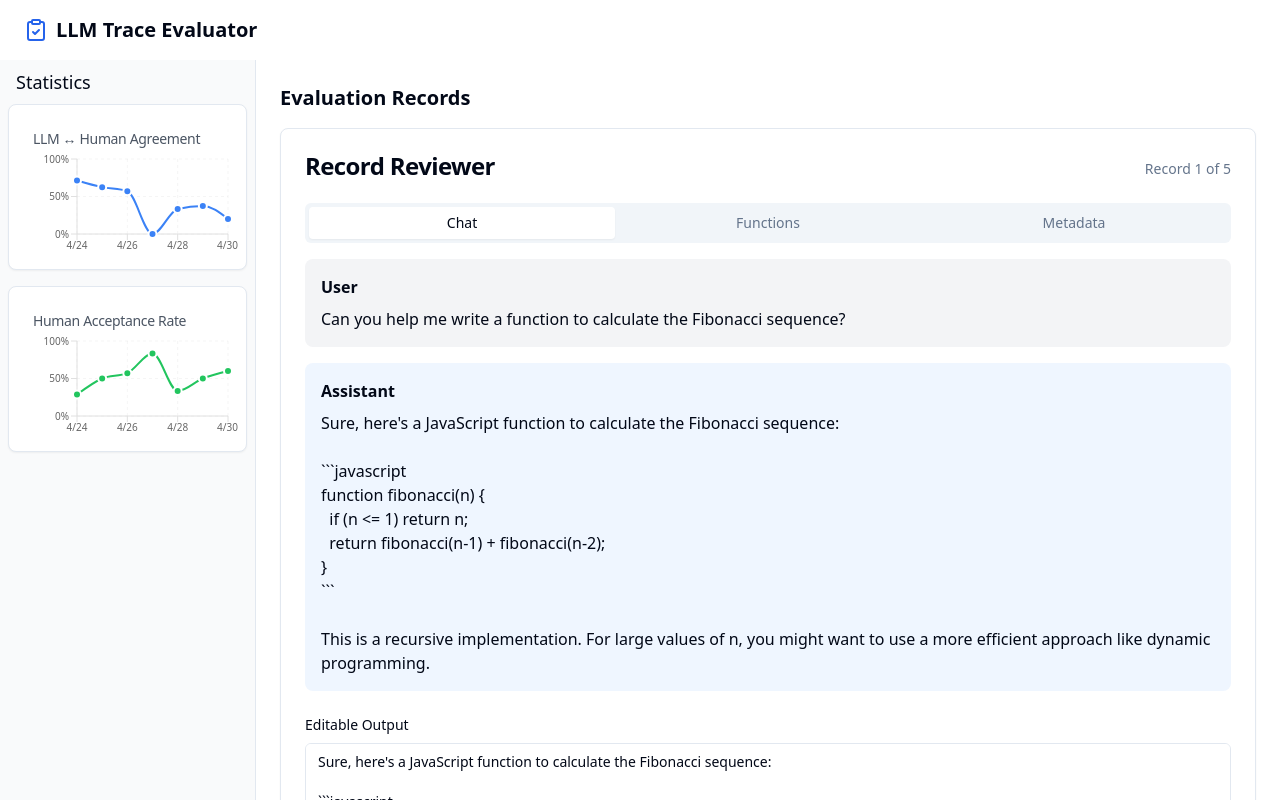
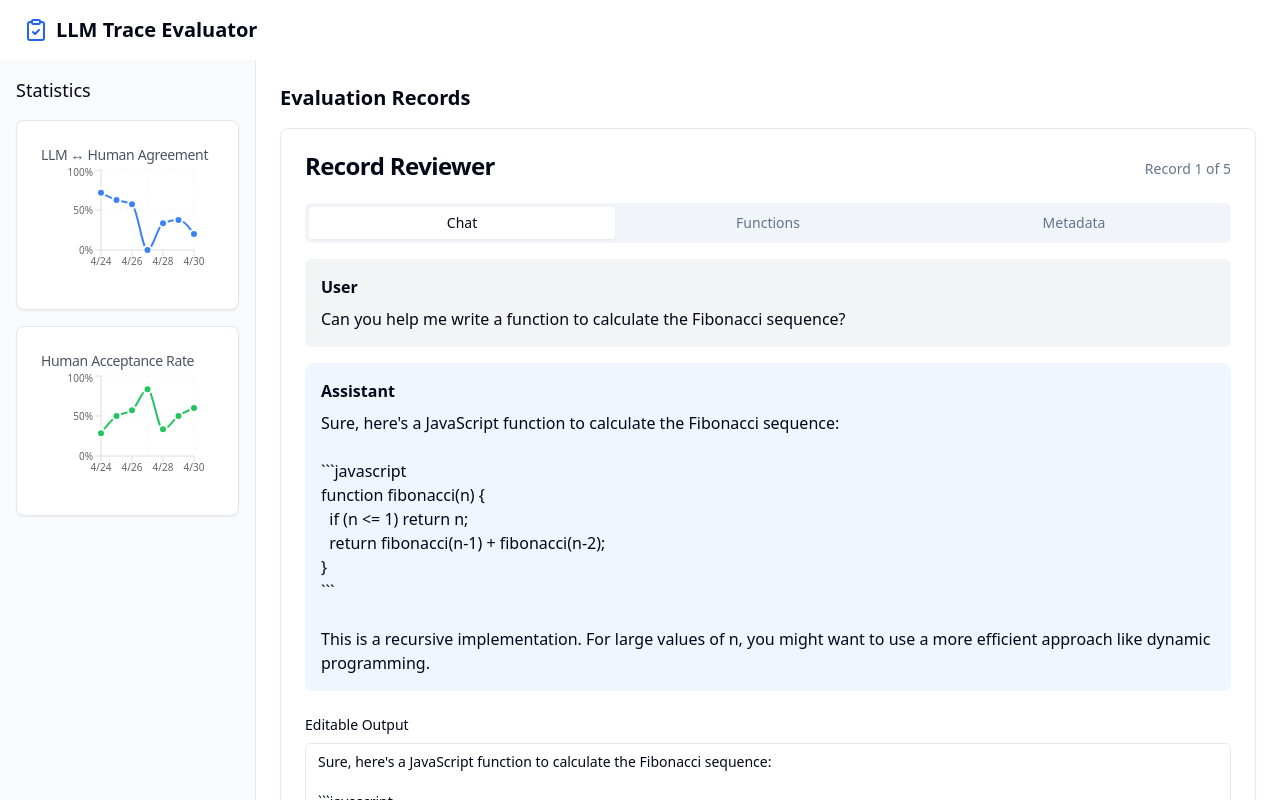
Before and after one commit to phuryn/trace-insight-charts-view, a React (Vite) app: page / in a window 1280 px wide. Shown: the top 800 px of the page. Built offline with nearby package versions, Linux system fonts and the light colour scheme.

Commit message:
Reverted to commit 2f34d2b1e3a7c9379eb6bb6281d345c3de52fa45

```diff
--- a/src/components/Sidebar.tsx
+++ b/src/components/Sidebar.tsx
@@ -13,8 +13,8 @@ const Sidebar = ({ stats }: SidebarProps) => {
   const recentStats = stats.slice(-7);
 
   return (
-    <aside className="w-full md:w-64 bg-gray-50 p-2 border-r">
-      <h2 className="text-lg font-medium mb-2 px-2">Statistics</h2>
+    <aside className="w-full md:w-64 bg-gray-50 p-4 border-r">
+      <h2 className="text-lg font-medium mb-4">Statistics</h2>
       <div className="space-y-4 w-full">
         <AgreementRateChart data={recentStats} />
         <AcceptanceRateChart data={recentStats} />
--- a/src/components/charts/AcceptanceRateChart.tsx
+++ b/src/components/charts/AcceptanceRateChart.tsx
@@ -38,10 +38,10 @@ const AcceptanceRateChart = ({ data }: AcceptanceRateChartProps) => {
           Human Acceptance Rate
         </CardTitle>
       </CardHeader>
-      <CardContent className="p-0 px-2">
+      <CardContent>
         <div className="h-[120px] w-full">
           <ResponsiveContainer width="100%" height="100%">
-            <LineChart data={data} margin={{ top: 10, right: 10, left: 0, bottom: 5 }}>
+            <LineChart data={data} margin={{ top: 5, right: 20, left: 0, bottom: 5 }}>
               <CartesianGrid strokeDasharray="3 3" opacity={0.2} />
               <XAxis
                 dataKey="date"
--- a/src/components/charts/AgreementRateChart.tsx
+++ b/src/components/charts/AgreementRateChart.tsx
@@ -35,10 +35,10 @@ const AgreementRateChart = ({ data }: AgreementRateChartProps) => {
       <CardHeader className="pb-0">
         <CardTitle className="text-sm text-gray-600 font-medium">LLM ↔ Human Agreement</CardTitle>
       </CardHeader>
-      <CardContent className="p-0 px-2">
+      <CardContent>
         <div className="h-[120px] w-full">
           <ResponsiveContainer width="100%" height="100%">
-            <LineChart data={data} margin={{ top: 10, right: 10, left: 0, bottom: 5 }}>
+            <LineChart data={data} margin={{ top: 5, right: 20, left: 0, bottom: 5 }}>
               <CartesianGrid strokeDasharray="3 3" opacity={0.2} />
               <XAxis
                 dataKey="date"
```
